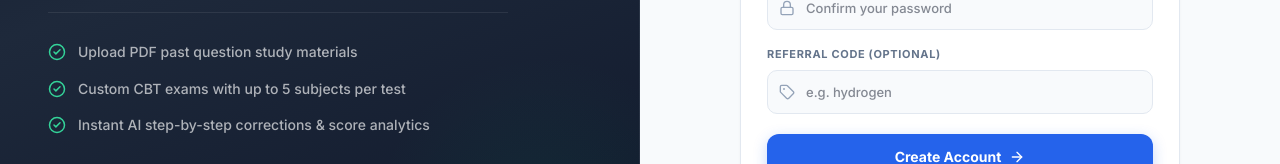
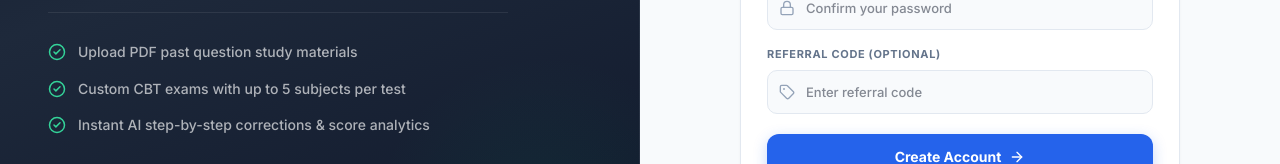
Before and after one commit to muwagunprecious/grit-academy-frontend-, a Next.js app: page /register in a window 1280 px wide. Shown: the part 475-639 px from the top of the page. Built offline with nearby package versions, Linux system fonts and the light colour scheme; no server answers.

Commit message:
Update referral code input placeholder to generic text on register page

```diff
--- a/app/(auth)/register/page.tsx
+++ b/app/(auth)/register/page.tsx
@@ -281,7 +281,7 @@ export default function RegisterPage() {
                   <input
                     type="text" value={form.referralCode}
                     onChange={(e) => setForm({ ...form, referralCode: e.target.value })}
-                    placeholder="e.g. hydrogen"
+                    placeholder="Enter referral code"
                     style={{
                       width: '100%', height: 44, paddingLeft: 38, paddingRight: 12,
                       borderRadius: 10, border: '1.5px solid var(--slate-200)',
```
